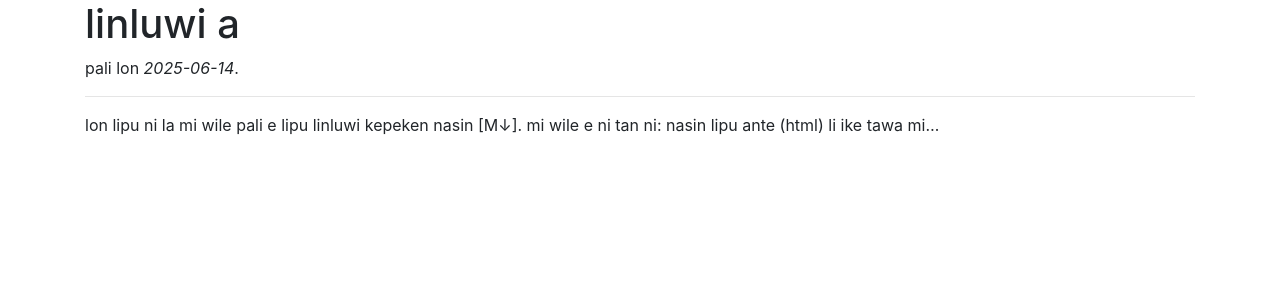
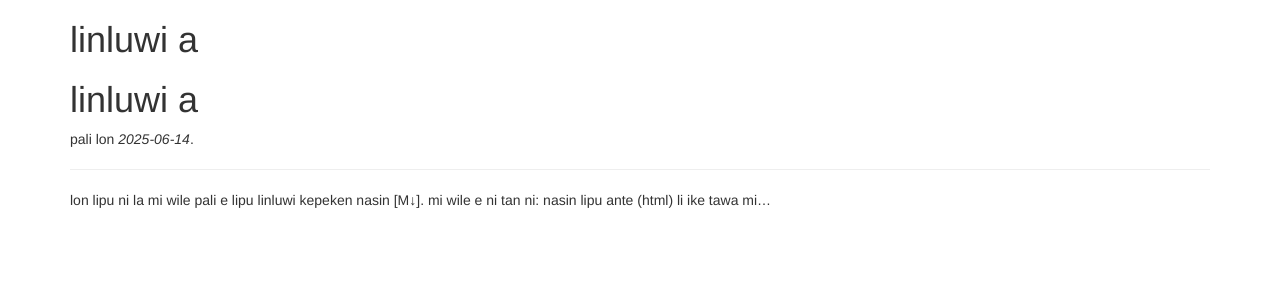
Before and after one commit to kijeEnki/linluwi, a Jekyll site: the page built from index.md, in a window 1280 px wide. Shown: the top 300 px of the page. Built offline with Jekyll 4.4.1, drawn with Linux system fonts in a browser that asks for light colours; nearby versions of some CDN libraries; our own code applies the rules of GitHub Pages for plain Markdown files; library files that are not in the unit come from our copies.

Commit message:
Update _config.yml

```diff
--- a/_config.yml
+++ b/_config.yml
@@ -3,4 +3,4 @@ defaults:
     scope:
       path: ""
     values:
-      layout: "default"
+      layout: "bootstrap"
```
